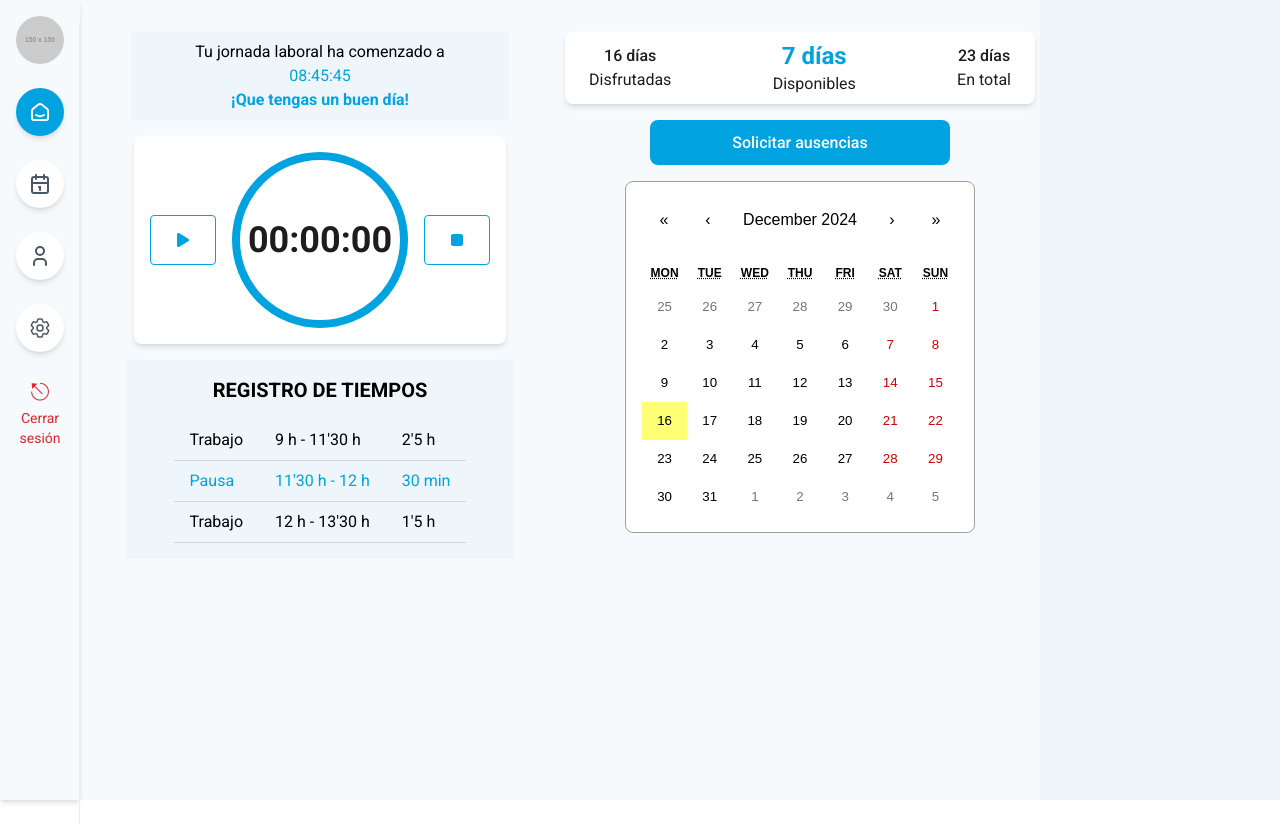
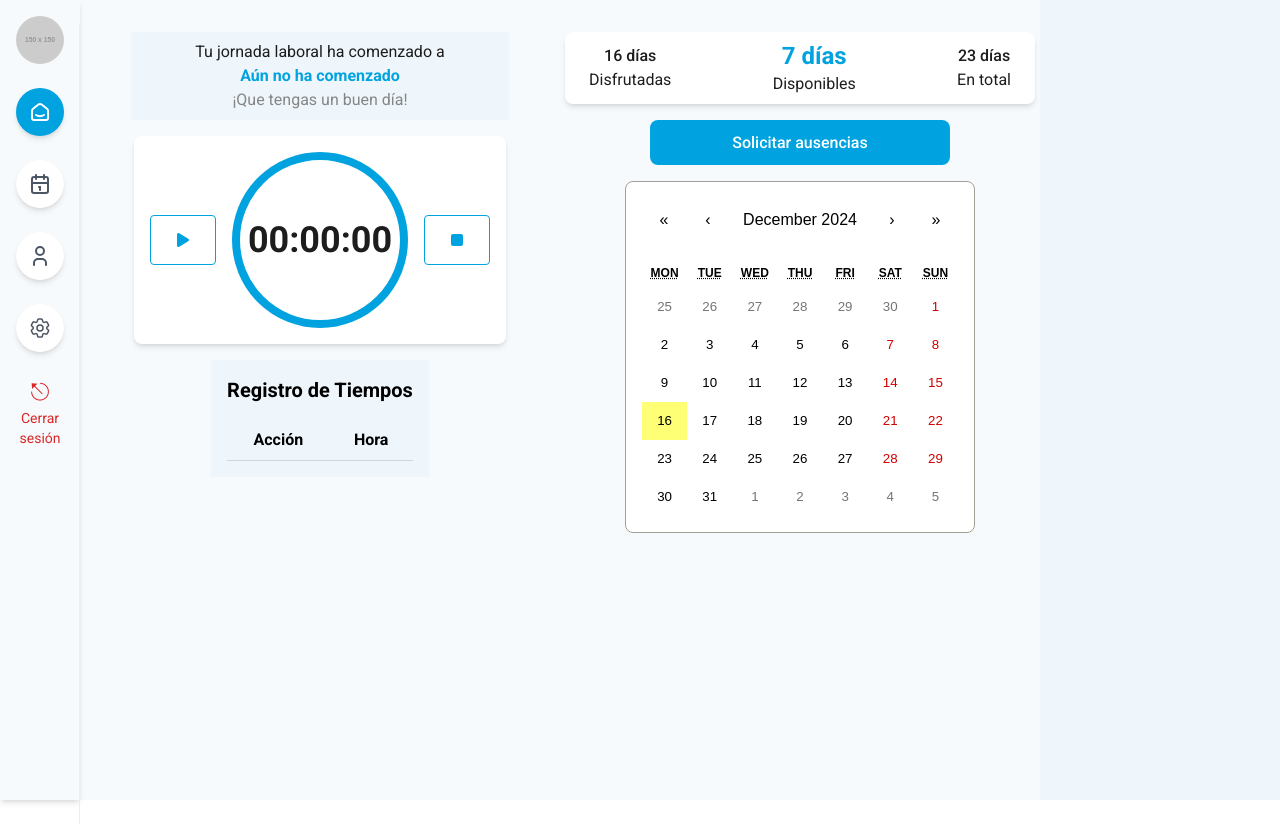
Before and after one commit to LorelizDev/AssecoSync_client, a React (Vite) app: page /dashboard in a window 1280 px wide. Built offline with nearby package versions, Linux system fonts and the light colour scheme; a web font is replaced by a local one.

Commit message:
feat(register-time): display play, pause, and stop times below the timer

```diff
--- a/src/App.jsx
+++ b/src/App.jsx
@@ -1,8 +1,14 @@
 import { useAuthStore } from "./context/authStore";
+import { useTimeStore } from "./context/timeStore";
 import  { useState } from "react";
 
 export const App = () => {
   const { token } = useAuthStore((state) => state.token);
+  const { startTime, pauseTime, stopTime } = useTimeStore((state) => ({
+    startTime: state.startTime,
+    pauseTime: state.pauseTime,
+    stopTime: state.stopTime,
+  }));
 
   return <TokenValidator token={token} />;
 };
--- a/src/components/StartTime.jsx
+++ b/src/components/StartTime.jsx
@@ -1,10 +1,13 @@
+import { useTimeStore } from '../context/timeStore';
+
 export const StartTime = () => {
+  const startTime = useTimeStore((state) => state.startTime);  // Obtener el estado
 
-    return(
+  return (
     <div className='flex flex-col items-center bg-secondarybg p-2 pl-16 pr-16 font-mainFont'>
-        <h3 className=''>Tu jornada laboral ha comenzado a</h3>
-        <div className='text-primary'>08:45:45</div>
-        <h4 className='text-primary font-bold'>¡Que tengas un buen día!</h4>
+        <h3 className='text-darkicon'>Tu jornada laboral ha comenzado a</h3>
+        <p className='text-primary font-bold'>{startTime ? startTime : "Aún no ha comenzado"}</p>
+        <h4 className='text-grayicon'>¡Que tengas un buen día!</h4>
     </div>
-
-    )};
+  );
+};
--- a/src/components/TimeClock.jsx
+++ b/src/components/TimeClock.jsx
@@ -2,12 +2,18 @@ import { useState, useRef, useEffect } from 'react';
 import { FaPlay } from "react-icons/fa6";
 import { FaStop } from "react-icons/fa6";
 import { FaPause } from "react-icons/fa";
+import { useTimeStore } from '../context/timeStore';
 import Swal from 'sweetalert2';
 import withReactContent from 'sweetalert2-react-content';
 
-// Componente de Cronómetro
+const addAction = (action, time) => {
+  console.log(`Acción registrada: ${action} a las ${time}`);
+};
+
 export const TimeClock = () => {
-  // Estado inicial del cronómetro
+  const setStartTime = useTimeStore((state) => state.setStartTime);
+  const setPauseTime = useTimeStore((state) => state.setPauseTime);
+  const setStopTime = useTimeStore((state) => state.setStopTime);
   const [timer, setTimer] = useState({
     seconds: 0,
     minutes: 0,
@@ -16,7 +22,6 @@ export const TimeClock = () => {
     workLocation: null
   });
 
-  // Referencia para manejar el intervalo
   const intervalRef = useRef(null);
   const totalSecondsRef = useRef(0);
 
@@ -63,13 +68,17 @@ export const TimeClock = () => {
   // Función para iniciar el cronómetro
   const startTimer = (workLocation) => {
     if (!timer.isRunning) {
+      const now = new Date();
+      setStartTime(now.toLocaleTimeString());
+      addAction('Trabajo', now.toLocaleTimeString()); // Registrar acción
+      console.log(`Timer started at ${now.toLocaleTimeString()}`);
+
       intervalRef.current = setInterval(() => {
-        setTimer(prevTimer => {
+        setTimer((prevTimer) => {
           let newSeconds = prevTimer.seconds + 1;
           let newMinutes = prevTimer.minutes;
           let newHours = prevTimer.hours;
 
-          // Incrementar contador de segundos totales
           totalSecondsRef.current += 1;
 
           if (newSeconds === 60) {
@@ -88,15 +97,20 @@ export const TimeClock = () => {
             minutes: newMinutes,
             hours: newHours,
             isRunning: true,
-            workLocation: workLocation // Guardar la ubicación de trabajo
+            workLocation: workLocation,
           };
         });
       }, 1000);
     }
   };
 
+
   // Función para pausar el cronómetro
   const pauseTimer = () => {
+    const now = new Date();  // Obtener la hora actual
+    addAction('Pausa', now.toLocaleTimeString()); // Registrar acción de pausa
+    console.log('Acción de pausa registrada: Pausa a las', now.toLocaleTimeString());
+    setPauseTime(now.toLocaleTimeString());  // Establecer la hora de inicio
     MySwal.fire({
       title: '¿Estás seguro de pausar el tiempo?',
       text: 'Puedes continuar tu trabajo más tarde',
@@ -127,7 +141,7 @@ export const TimeClock = () => {
   };
 
   // Función para reanudar el cronómetro
-  const resumeTimer = () => {
+const resumeTimer = () => {
     if (timer.workLocation) {
       // Si ya se ha seleccionado una ubicación anteriormente
       MySwal.fire({
@@ -152,6 +166,10 @@ export const TimeClock = () => {
 
   // Función para detener y resetear el cronómetro
   const stopTimer = () => {
+    const now = new Date();  // Obtener la hora actual
+    setStopTime(now.toLocaleTimeString());  // Establecer la hora de inicio
+    addAction('Detenido', now.toLocaleTimeString()); // Registrar acción de detener
+    console.log('Acción de stop registrada: Stop a las', now.toLocaleTimeString());
     MySwal.fire({
       title: '¿Estás seguro de detener el tiempo?',
       text: 'No podrás recuperar el tiempo registrado',
@@ -170,6 +188,7 @@ export const TimeClock = () => {
 
         // Resetear también los segundos totales
         totalSecondsRef.current = 0;
+        setStartTime(null);  // Resetear la hora de inicio
 
         setTimer({
           seconds: 0,
--- a/src/components/TimeRegister.jsx
+++ b/src/components/TimeRegister.jsx
@@ -1,26 +1,27 @@
+import { useTimeStore } from '../context/timeStore';
+
 export const TimeRegister = () => {
+  const actions = useTimeStore((state) => state.actions);
 
-return(
-    <div className= "flex flex-col items-center font-mainFont bg-secondarybg p-4 pl-12 pr-12 ">
-            <h3 className="text-xl font-bold mb-4 font-mainFont">REGISTRO DE TIEMPOS</h3>
-            <table className="w-full border-collapse">
-            <tbody>
-                <tr className='font-mainFont border-b border-gray-300'>
-                    <td className="px-4 py-2">Trabajo</td>
-                    <td className="px-4 py-2">9 h - 11'30 h</td>
-                    <td className="px-4 py-2">2'5 h</td>
-                </tr>
-                <tr className='text-primary font-mainFont border-b border-gray-300'>
-                    <td className="px-4 py-2">Pausa</td>
-                    <td className="px-4 py-2">11'30 h - 12 h</td>
-                    <td className="px-4 py-2">30 min</td>
-                </tr>
-                <tr className='font-mainFont border-b border-gray-300'>
-                    <td className="px-4 py-2">Trabajo</td>
-                    <td className="px-4 py-2">12 h - 13'30 h</td>
-                    <td className="px-4 py-2">1'5 h</td>
-                </tr>
-            </tbody>
-            </table>
+  return (
+    <div className="flex flex-col items-center bg-secondarybg p-4">
+      <h3 className="text-xl font-bold mb-4">Registro de Tiempos</h3>
+      <table className="w-full border-collapse">
+        <thead>
+          <tr className="border-b border-gray-300">
+            <th className="px-4 py-2">Acción</th>
+            <th className="px-4 py-2">Hora</th>
+          </tr>
+        </thead>
+        <tbody>
+          {actions.map((action, index) => (
+            <tr key={index} className="border-b border-gray-300">
+              <td className="px-4 py-2">{action.type}</td>
+              <td className="px-4 py-2">{action.time}</td>
+            </tr>
+          ))}
+        </tbody>
+      </table>
     </div>
-)};
+  );
+};
--- /dev/null
+++ b/src/context/timeStore.jsx
@@ -0,0 +1,26 @@
+import { create } from 'zustand';
+
+export const useTimeStore = create((set) => ({
+  startTime: null,
+  pauseTime: null,
+  stopTime: null,
+  actions: [], // Arreglo para almacenar las acciones
+
+  setStartTime: (time) => set((state) => ({
+    startTime: time,
+    actions: [...state.actions, { type: 'Trabajo', time }]
+  })),
+
+  setPauseTime: (time) => set((state) => ({
+    pauseTime: time,
+    actions: [...state.actions, { type: 'Pausa', time }]
+  })),
+
+  setStopTime: (time) => set((state) => ({
+    stopTime: time,
+    actions: [...state.actions, { type: 'Detenido', time }]
+  })),
+
+  // Método para limpiar las acciones si es necesario
+  clearActions: () => set({ actions: [] })
+}));
--- /dev/null
+++ b/src/services/timeRegisterServices.js
@@ -0,0 +1,43 @@
+import axios from 'axios';
+
+const URL = 'http://localhost:8000/api/logs';
+
+//POST
+
+export const registerTime = async (data) => {
+    try {
+      const token = localStorage.getItem('token');
+      const response = await axios.post(`${URL}/${id}`, data, {
+        headers: {
+          "Authorization": `Bearer ${token}`,
+        },
+      });
+      return {
+        success: true,
+        message: 'Tiempo registrado exitosamente',
+        data: response.data
+      };
+    } catch (error) {
+      console.error("Error al registrar el tiempo:", error.response?.data || error.message);
+      throw error;
+    }
+  };
+
+//PUT
+
+export const updateTime = async (id, updatedData) => {
+  try {
+    const token = localStorage.getItem('token');
+    const response = await axios.put(`${URL}/${id}`, updatedData
+      , {
+        headers: {
+          "Authorization": `Bearer ${token}`,
+        },
+      }
+    );
+      return response.data
+  } catch (error) {
+      console.error('Error al actualizar el tiempo:', error.response?.data || error.message);
+      throw error;
+  }
+};
```
